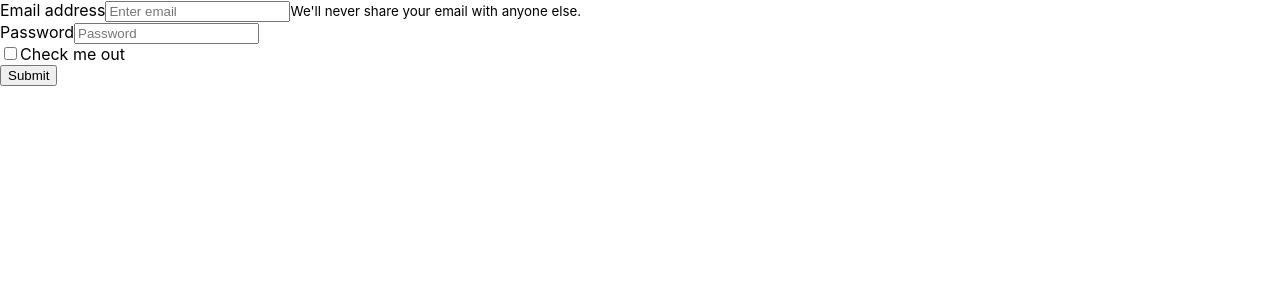
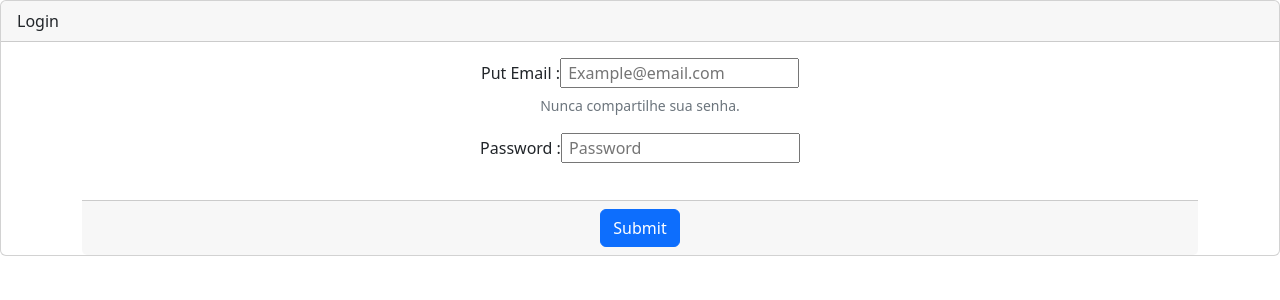
Before and after one commit to Underewarrr/sigamais-app-ts, a React (Create React App) app in the folder app/frontend/: page /login in a window 1280 px wide. Shown: the top 300 px of the page. Built offline with nearby package versions, Linux system fonts and the light colour scheme.

Commit message:
Dev: Adiciona Card, Card.Header e Body e footer.
A pagina login agora esta herdando o componente Card.

```diff
--- a/app/frontend/src/App.tsx
+++ b/app/frontend/src/App.tsx
@@ -1,5 +1,6 @@
 import React from "react";
 import { BrowserRouter, Routes, Route } from "react-router-dom";
+import 'bootstrap/dist/css/bootstrap.min.css';
 import { Home } from './pages/Home';
 import { Login } from './pages/Login';
 
--- a/app/frontend/src/pages/Login.tsx
+++ b/app/frontend/src/pages/Login.tsx
@@ -2,7 +2,7 @@
 import { Formik, Form, Field, ErrorMessage } from 'formik';
 import * as Yup from 'yup';
 // import axios from "axios";
-import { Alert, Container, Button } from 'react-bootstrap';
+import { Alert, Container, Button, Card } from 'react-bootstrap';
 import { Form as FormB } from 'react-bootstrap';
 
 const validadtionSchema = Yup.object().shape({
@@ -19,32 +19,41 @@ const handleClickLogin = (values: any) => {
 export const Login = () => {
 
   return (
-<Container>
   <FormB>
     <Formik
       initialValues={{}}
       onSubmit={handleClickLogin}
-        validationSchema={validadtionSchema}
+      validationSchema={validadtionSchema}
       >
+  <Card>
+    <Card.Header>
+      Login
+    </Card.Header>
     <Form>
+        <Container>
+          <center>
+    <Card.Body>
       <FormB.Group className="mb-3" controlId="formBasicEmail">
-        <FormB.Label>Email address</FormB.Label>
-        <Field  name="email"type="email" placeholder="Enter email" />
+        <FormB.Label>Put Email : </FormB.Label>
+        <Field name="email"type="email" placeholder=" Example@email.com" />
+        <br/>
         <FormB.Text className="text-muted">
-          We'll never share your email with anyone else.
+          Nunca compartilhe sua senha.
         </FormB.Text>
       </FormB.Group>
 
       <FormB.Group className="mb-3" controlId="formBasicPassword">
-        <FormB.Label>Password</FormB.Label>
-        <Field name="password" type="password" placeholder="Password" />
+        <FormB.Label>Password : </FormB.Label>
+        <Field name="password" type="password" placeholder=" Password" />
       </FormB.Group>
-      <FormB.Group className="mb-3" controlId="formBasicCheckbox">
-        <FormB.Check type="checkbox" label="Check me out" />
-      </FormB.Group>
+      </Card.Body>
+      <Card.Footer>
       <Button variant="primary" type="submit">
         Submit
       </Button>
+      </Card.Footer>
+      </center>
+      </Container>
       <ErrorMessage
             name="password"
             component={() => (
@@ -56,8 +65,8 @@ export const Login = () => {
             )}
             />
     </Form>
+    </Card>
     </Formik>
   </FormB>
-</Container>
     )
 }
```
